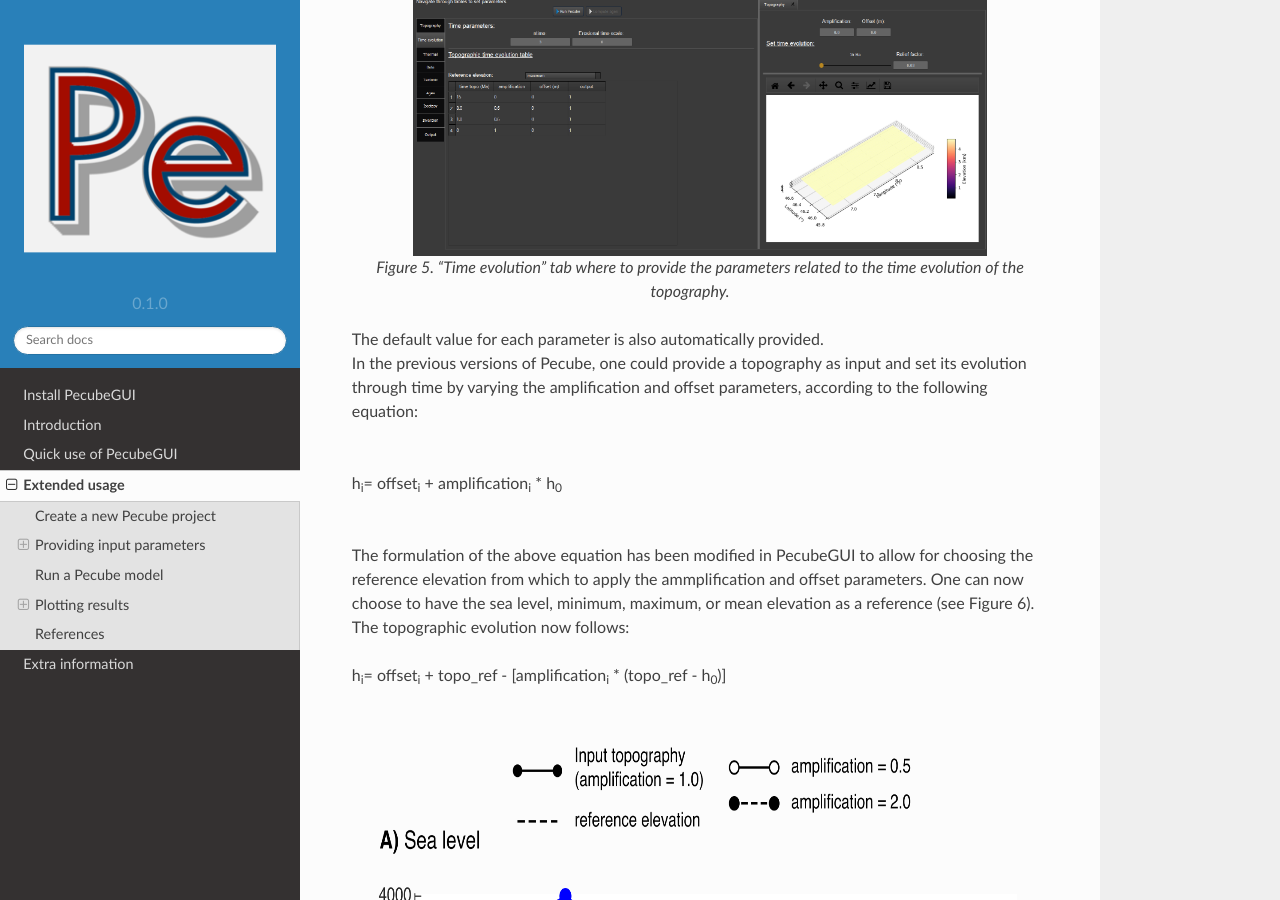
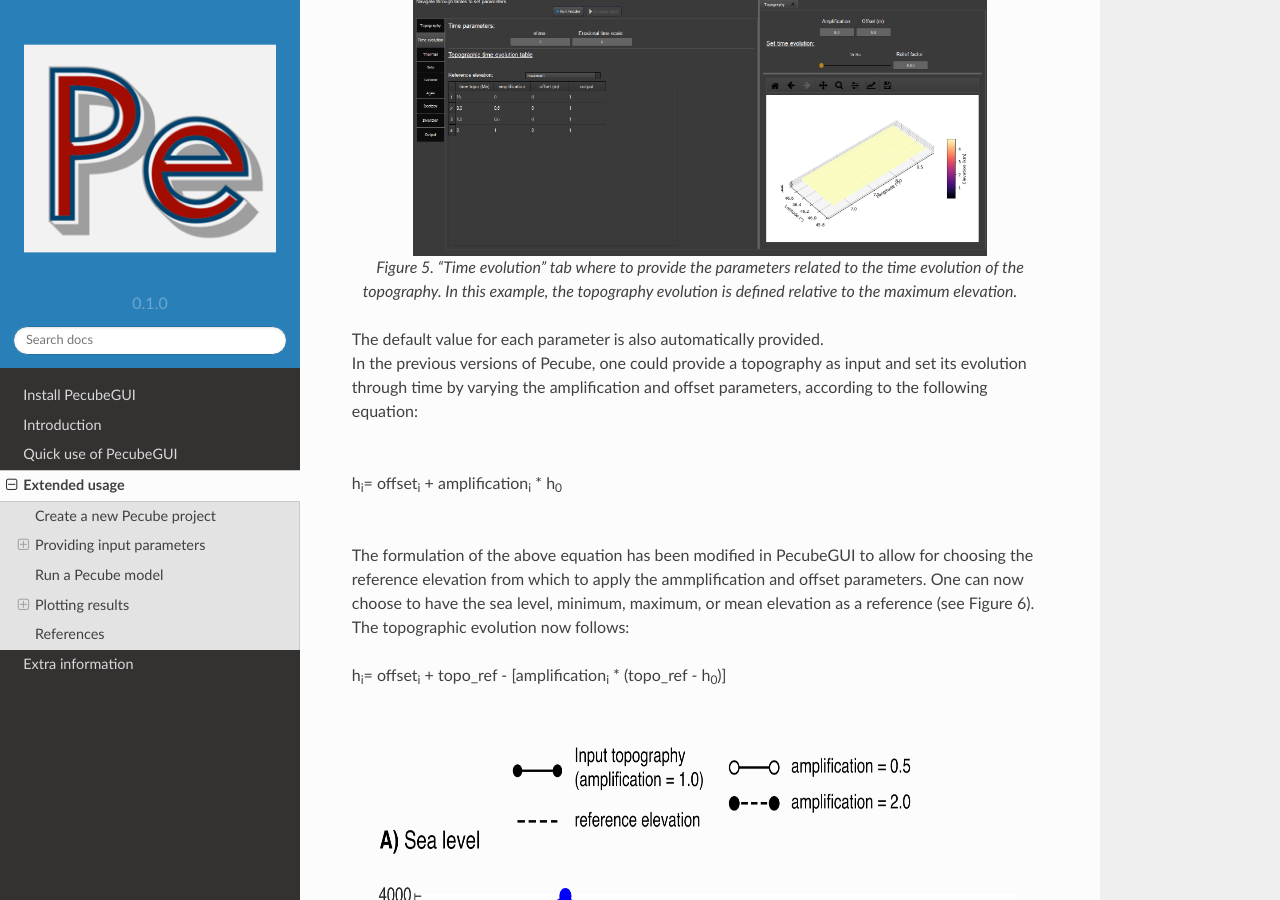
Before and after one commit to MBernAca/PecubeGUI_Doc, a Sphinx documentation site: the page built from docs/source/Usage.rst, in a window 1280 px wide and 900 px high, scrolled down 3390 px. Built offline with Sphinx 7.4.7 and the Read the Docs theme 2.0.0, drawn with Linux system fonts in a browser that asks for light colours.

Commit message:
Update Usage.rst

```diff
--- a/docs/source/Usage.rst
+++ b/docs/source/Usage.rst
@@ -89,7 +89,7 @@ In this tab (Figure 5) you can provide all the parameters that control the time
     :scale: 30
     :align: center
 
-    *Figure 5. "Time evolution" tab where to provide the parameters related to the time evolution of the topography.*
+    *Figure 5. "Time evolution" tab where to provide the parameters related to the time evolution of the topography. In this example, the topography evolution is defined relative to the maximum elevation.*
 
 | The default value for each parameter is also automatically provided.
 | In the previous versions of Pecube, one could provide a topography as input and set its evolution through time by varying the amplification and offset parameters, according to the following equation:
```
